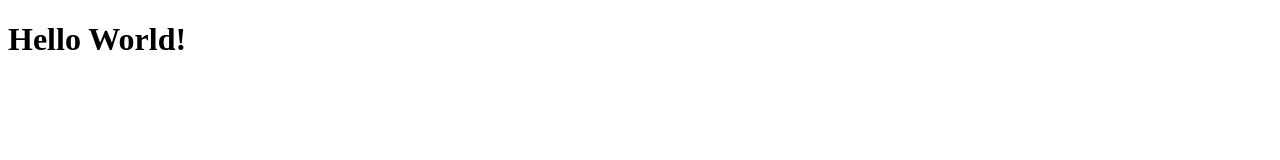
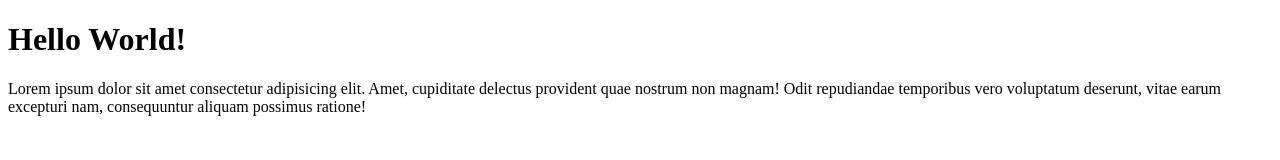
Before and after one commit to muhammadazharalgifari/test, a plain HTML site: page index.html in a window 1280 px wide. Drawn offline with Linux system fonts and the light colour scheme.

Commit message:
menambahkan paragraf

```diff
--- a/index.html
+++ b/index.html
@@ -7,5 +7,6 @@
   </head>
   <body>
     <h1>Hello World!</h1>
+    <p>Lorem ipsum dolor sit amet consectetur adipisicing elit. Amet, cupiditate delectus provident quae nostrum non magnam! Odit repudiandae temporibus vero voluptatum deserunt, vitae earum excepturi nam, consequuntur aliquam possimus ratione!</p>
   </body>
 </html>
```
